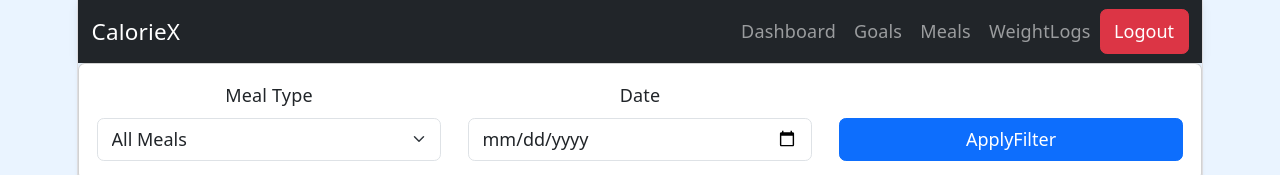
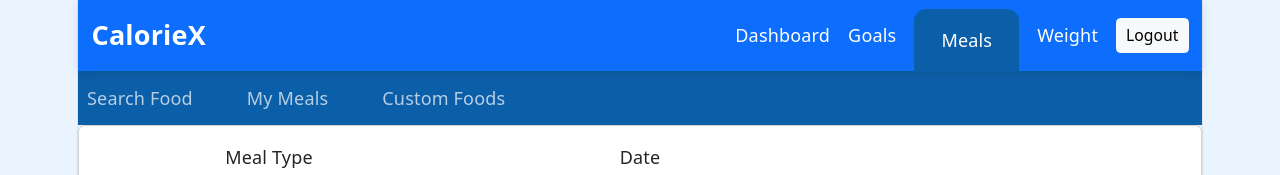
Before and after one commit to saipuneet/CalorieX-Frontend, a React (Vite) app: page /meals in a window 1280 px wide. Shown: the top 175 px of the page. Built offline with nearby package versions, Linux system fonts and the light colour scheme; no server answers.

Commit message:
implemented mealnavbar page where you can see the all the meals related things

```diff
--- a/src/App.jsx
+++ b/src/App.jsx
@@ -2,7 +2,10 @@ import { BrowserRouter, Route, Routes } from "react-router-dom";
 import Login from "./Pages/Login";
 import Dashboard from "./Pages/Dashboard";
 import Goal from "./Pages/Goal";
+
+import MealsSearch from "./Pages/MealsSearch";
 import Meals from "./Pages/Meals";
+import CustomFoods from "./Pages/CustomFoods";
 
 function App() {
   return (
@@ -11,7 +14,10 @@ function App() {
         <Route path="/" element={<Login />} />
         <Route path="/dashboard" element={<Dashboard />} />
         <Route path="/goals" element={<Goal />} />
+        <Route path="/meals/search" element={<MealsSearch />} />
+        <Route path="/meals/my-meals" element={<Meals />} />
         <Route path="/meals" element={<Meals />} />
+        <Route path="/meals/custom-foods" element={<CustomFoods />} />
       </Routes>
     </BrowserRouter>
   );
--- /dev/null
+++ b/src/Component/MealsNavbar.jsx
@@ -0,0 +1,38 @@
+import { Link, useLocation } from "react-router-dom";
+
+function MealsNavbar() {
+  const location = useLocation();
+  return (
+    <div className="meals-subnav">
+      <div className="container p-2">
+        <div className="d-flex gap-5 py-1">
+          <Link
+            to="/meals/search"
+            className={`text-decoration-none ${
+              location.pathname === "/meals/search" ? "active-subnav" : ""
+            }`}
+          >
+            Search Food
+          </Link>
+          <Link
+            to="/meals/my-meals"
+            className={`text-decoration-none ${
+              location.pathname === "/meals/my-meals" ? "active-subnav" : ""
+            }`}
+          >
+            My Meals
+          </Link>
+          <Link
+            to="/meals/custom-foods"
+            className={`text-decoration-none ${
+              location.pathname === "/meals/custom-foods" ? "active-subnav" : ""
+            }`}
+          >
+            Custom Foods
+          </Link>
+        </div>
+      </div>
+    </div>
+  );
+}
+export default MealsNavbar;
--- a/src/Component/Navbar.jsx
+++ b/src/Component/Navbar.jsx
@@ -1,37 +1,66 @@
-import { Link, useNavigate } from "react-router-dom";
+import { Link, useLocation, useNavigate } from "react-router-dom";
 
 function Navbar() {
   const navigate = useNavigate();
+
+  const location = useLocation();
 
   function handleLogout() {
     localStorage.removeItem("token");
     navigate("/");
   }
   return (
-    <nav className="navbar navbar-expand-lg navbar-dark bg-dark">
+    <nav
+      className="navbar navbar-expand-lg navbar-dark "
+      style={{
+        backgroundColor: "#0d6efd",
+        boxShadow: "0 2px 10px rgba(0,0,0,0.1)",
+      }}
+    >
       <div className="container">
-        <Link className="navbar-brand" to="/dashboard">
+        <Link
+          className="navbar-brand fw-bold fs-4 d-flex align-items-center"
+          to="/dashboard"
+        >
           CalorieX{" "}
         </Link>
 
-        <div className="navbar-nav">
-          <Link className="nav-link" to="/dashboard">
+        <div className="d-flex align-items-center gap-3">
+          <Link
+            className={`nav-link text-white ${
+              location.pathname === "/dashboard" ? "fw-bold" : ""
+            }`}
+            to="/dashboard"
+          >
             Dashboard
           </Link>
 
-          <Link className="nav-link" to="/goals">
+          <Link
+            className={`nav-link text-white ${
+              location.pathname === "/goals" ? "fw-bold" : ""
+            }`}
+            to="/goals"
+          >
             Goals
           </Link>
-
-          <Link className="nav-link" to="/meals">
+          <Link
+            className={`nav-link px-4 py-3 ${
+              location.pathname.startsWith("/meals") ? "meals-active" : ""
+            }`}
+            to="/meals/search"
+          >
             Meals
           </Link>
-
-          <Link className="nav-link" to="/weight">
-            WeightLogs
+          <Link
+            className={`nav-link text-white ${
+              location.pathname === "/weight" ? "fw-bold" : ""
+            }`}
+            to="/weight"
+          >
+            Weight
           </Link>
 
-          <button className="btn btn-danger" onClick={handleLogout}>
+          <button className="btn btn-light btn-sm" onClick={handleLogout}>
             Logout
           </button>
         </div>
--- /dev/null
+++ b/src/Pages/CustomFoods.jsx
@@ -0,0 +1,2 @@
+function CustomFoods() {}
+export default CustomFoods;
--- a/src/Pages/Dashboard.jsx
+++ b/src/Pages/Dashboard.jsx
@@ -2,6 +2,7 @@ import { useEffect, useState } from "react";
 import axios from "axios";
 import Navbar from "../Component/Navbar";
 import { useNavigate } from "react-router-dom";
+import { FaAppleAlt, FaClipboardList, FaFire } from "react-icons/fa";
 
 function Dashboard() {
   const [dashboard, setDashboard] = useState(null);
@@ -80,7 +81,7 @@ function Dashboard() {
         <div className="row g-4">
           <div className="col-md-6">
             <div
-              className="card shadow"
+              className="card shadow-sm dashboard-card"
               style={{
                 height: "200px",
                 borderRadius: "20px",
@@ -88,7 +89,10 @@ function Dashboard() {
               }}
             >
               <div className="card-body p-4">
-                <h5 className="fw-bold mb-4">Today's Calories</h5>
+                <h5 className="fw-bold mb-4 d-flex align-items-center">
+                  <FaFire className="text-danger me-2" />
+                  Today's Calories
+                </h5>
 
                 <div className="d-flex justify-content-between">
                   <h3 className="fw-bold text-center mb-2">
@@ -137,7 +141,7 @@ function Dashboard() {
           <div className="col-md-6">
             {/* Macros Summary */}
             <div
-              className="card shadow"
+              className="card shadow-sm dashboard-card"
               style={{
                 height: "270px",
                 borderRadius: "20px",
@@ -145,7 +149,10 @@ function Dashboard() {
               }}
             >
               <div className="card-body p-4">
-                <h5 className="fw-bold mb-4">Macros Summary</h5>
+                <h5 className="fw-bold mb-4 d-flex align-items-center">
+                  <FaAppleAlt className="text-success me-2" />
+                  Macros Summary
+                </h5>
                 <div className="d-flex justify-content-between mb-2">
                   <span>Protein</span>
 
@@ -230,7 +237,7 @@ function Dashboard() {
           {/*Recent Activity */}
           <div className="row mt-2">
             <div className="col-md-5">
-              <div className="card shadow mt-4">
+              <div className="card shadow mt-4 dashboard-card">
                 <div
                   className="card-body"
                   style={{
@@ -238,7 +245,10 @@ function Dashboard() {
                     border: "none",
                   }}
                 >
-                  <h5 className="fw-bold mb-3">Recent Activity</h5>
+                  <h5 className="fw-bold mb-3 d-flex align-items-center">
+                    <FaClipboardList className="text-primary me-2" />
+                    Recent Activity
+                  </h5>
                   {recentMeals.map((meal) => (
                     <div
                       key={meal.id}
--- a/src/Pages/Meals.jsx
+++ b/src/Pages/Meals.jsx
@@ -2,6 +2,7 @@ import axios from "axios";
 import { useEffect, useState } from "react";
 import Navbar from "../Component/Navbar";
 import { FaTrash } from "react-icons/fa";
+import MealsNavbar from "../Component/MealsNavbar";
 
 function Meals() {
   const [meals, setMeals] = useState([]);
@@ -126,6 +127,7 @@ function Meals() {
   return (
     <>
       <Navbar />
+      <MealsNavbar />
 
       <div className="card shadow-sm mb-4">
         <div className="card-body">
--- /dev/null
+++ b/src/Pages/MealsSearch.jsx
@@ -0,0 +1,44 @@
+import Navbar from "../Component/Navbar";
+import MealsNavbar from "../Component/MealsNavbar";
+
+function MealsSearch() {
+  return (
+    <>
+      <Navbar />
+      <MealsNavbar />
+
+      <div className="container mt-4">
+        <div
+          className="card shadow-sm border-0"
+          style={{
+            borderRadius: "20px",
+          }}
+        >
+          <div className="card-body p-4">
+            <h4 className="fw-bold mb-4 text-center">Search Food</h4>
+            <div className="row justify-content-center">
+              <div className="col-md-8">
+                <div className="d-flex gap-2">
+                  <input
+                    type="text"
+                    className="form-control"
+                    placeholder="Search for food..."
+                  />
+
+                  <button className="btn btn-primary">Search</button>
+                </div>
+                <div className="text-center mt-5">
+                  <h5 className="text-muted">Search for a food to begin</h5>
+                  <p className="text-muted">
+                    Find the Calories and macros for your meals
+                  </p>
+                </div>
+              </div>
+            </div>
+          </div>
+        </div>
+      </div>
+    </>
+  );
+}
+export default MealsSearch;
--- a/src/index.css
+++ b/src/index.css
@@ -111,6 +111,42 @@ code {
   background: var(--code-bg);
 }
 
+.dashboard-card {
+  transition: all 0.3s ease;
+}
+
+.dashboard-card:hover {
+  transform: translate(-5px);
+  box-shadow: 0 8px 20px rgba(0, 0, 0, 0.12);
+}
+
+.meals-active {
+  background-color: #0b5ea8;
+  color: white !important;
+  margin-bottom: -10px;
+
+  border-top-left-radius: 12px;
+  border-top-right-radius: 12px;
+}
+.meals-subnav {
+  background-color: #0b5ea8;
+  margin-top: 0;
+}
+
+.meals-subnav a:hover {
+  color: #dbeafe;
+}
+
 .navbar {
-  box-shadow: 0 2px 10px rgba(0, 0, 0, 0.08);
+  margin-bottom: 0;
 }
+.meals-subnav a {
+  color: rgba(255, 255, 255, 0.7);
+  text-decoration: none;
+  font-weight: 400;
+}
+
+.active-subnav {
+  color: white !important;
+  font-weight: 700 !important;
+}
```
